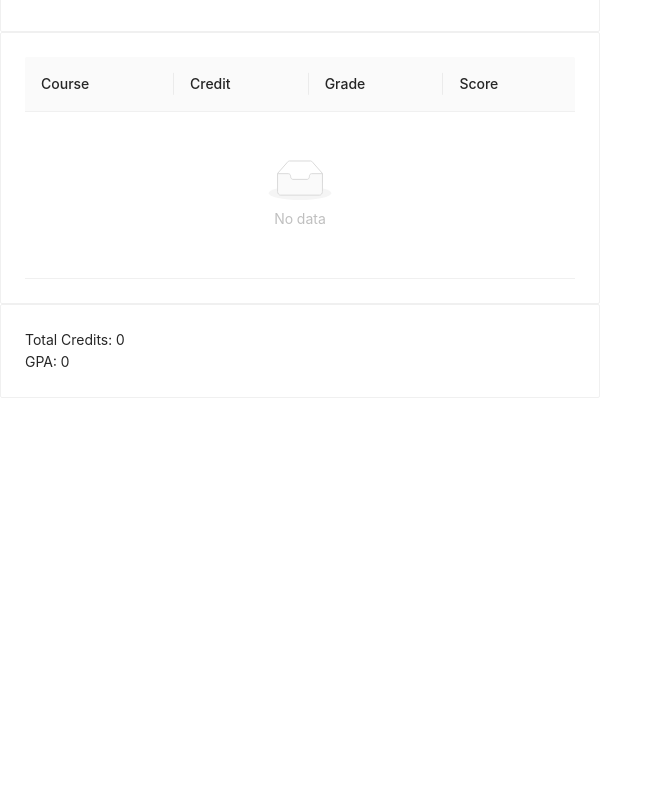
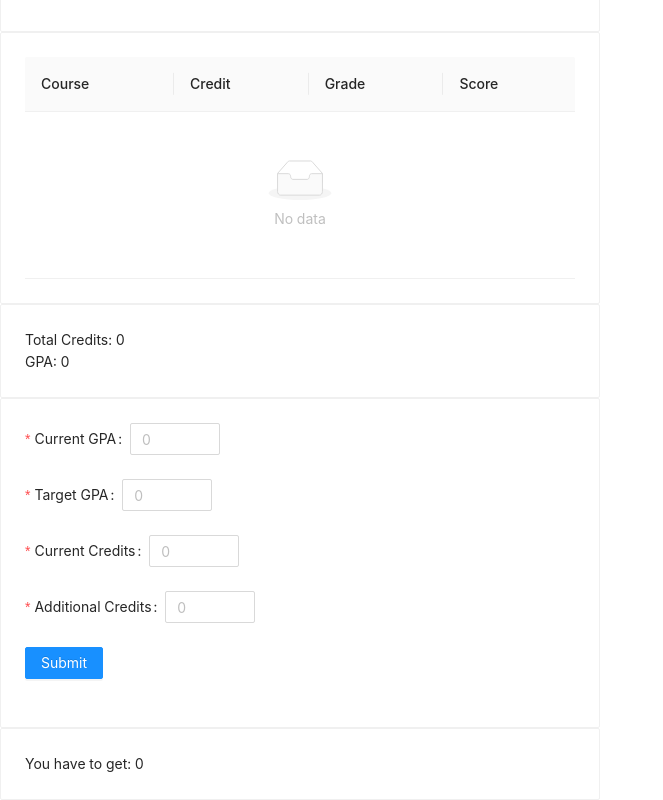
Before and after one commit to Okamon0427/gpa-calculator, a React (Create React App) app: page / in a window 1280 px wide. Shown: the part 379-1179 px from the top of the page, without its empty margins (0-663 px from the left). Before the commit the page ends 800 px from the top, so only its background shows below. Built offline with nearby package versions, Linux system fonts and the light colour scheme.

Commit message:
Added GPA predict form

```diff
--- a/src/App.tsx
+++ b/src/App.tsx
@@ -1,8 +1,9 @@
 import React, { useState } from 'react';
 import { Card, Typography } from 'antd';
-import TermForm from './components/TermForm';
+import GPAForm from './components/GPAForm';
+import GPAPredictForm from './components/GPAPredictForm';
 import TermTable from './components/TermTable';
-import { addScore, calcGPA } from './utils/functions';
+import { addScore, calcGPA, calcAdditionalGPA } from './utils/functions';
 import 'antd/dist/antd.css'
 
 const { Title, Text } = Typography;
@@ -11,8 +12,9 @@ const App: React.FC = () => {
   const [data, setData] = useState<any[]>([]);
   const [credit, setCredit] = useState<number>(0);
   const [GPA, setGPA] = useState<number>(0);
+  const [additionalGPA, setAdditionalGPA] = useState<number>(0);
 
-  const onSubmit = (values: any) => {
+  const onSubmit1 = (values: any) => {
     // add score object in couurses arrays
     const newCourses = addScore(values.course_gpa);
 
@@ -22,20 +24,31 @@ const App: React.FC = () => {
     const { totalCredits, GPA } = calcGPA(newCourses);
     setCredit(totalCredits);
     setGPA(GPA);
-  }
+  };
+
+  const onSubmit2 = (values: any) => {
+    // calculate additional GPA to get target GPA
+    const additionalGPA = calcAdditionalGPA(values);
+
+    setAdditionalGPA(additionalGPA);
+  };
 
   return (
     <>
       <Title level={2}>
         GPA Calculator
       </Title>
-      <TermForm onSubmit={onSubmit} />
+      <GPAForm onSubmit={onSubmit1} />
       <TermTable data={data} />
       <Card style={{ width: 600 }}>
         <Text>Total Credits: {credit}</Text>
         <br />
         <Text>GPA: {GPA}</Text>
       </Card>
+      <GPAPredictForm onSubmit={onSubmit2} />
+      <Card style={{ width: 600 }}>
+        <Text>You have to get: {additionalGPA}</Text>
+      </Card>
     </>
   );
 }
--- a/src/components/TermForm.tsx
+++ b/src/components/GPAForm.tsx
@@ -7,7 +7,7 @@ interface Props {
   onSubmit: (values: any) => void;
 }
 
-const TermForm: React.FC<Props> = ({ onSubmit }: Props) => {
+const GPAForm: React.FC<Props> = ({ onSubmit }: Props) => {
   return (
     <Card style={{ width: 600 }}>
       <Form
@@ -81,4 +81,4 @@ const TermForm: React.FC<Props> = ({ onSubmit }: Props) => {
   );
 };
 
-export default TermForm;
+export default GPAForm;
--- /dev/null
+++ b/src/components/GPAPredictForm.tsx
@@ -0,0 +1,52 @@
+import { Card, Form, InputNumber, Button } from 'antd';
+
+interface Props {
+  onSubmit: (values: any) => void;
+}
+
+const GPAPredictForm: React.FC<Props> = ({ onSubmit }: Props) => {
+  return (
+    <Card style={{ width: 600 }}>
+      <Form
+        name="basic"
+        onFinish={onSubmit}
+      >
+        <Form.Item
+          label="Current GPA"
+          name="currentGPA"
+          rules={[{ required: true, message: 'Required' }]}
+        >
+          <InputNumber placeholder="0" step={0.01} />
+        </Form.Item>
+        <Form.Item
+          label="Target GPA"
+          name="targetGPA"
+          rules={[{ required: true, message: 'Required' }]}
+        >
+          <InputNumber placeholder="0" step={0.01} />
+        </Form.Item>
+        <Form.Item
+          label="Current Credits"
+          name="currentCredits"
+          rules={[{ required: true, message: 'Required' }]}
+        >
+          <InputNumber placeholder="0" step={0.5} />
+        </Form.Item>
+        <Form.Item
+          label="Additional Credits"
+          name="additionalCredits"
+          rules={[{ required: true, message: 'Required' }]}
+        >
+          <InputNumber placeholder="0" step={0.5} />
+        </Form.Item>
+        <Form.Item>
+          <Button type="primary" htmlType="submit">
+            Submit
+          </Button>
+        </Form.Item>
+      </Form>
+    </Card>
+  );
+};
+
+export default GPAPredictForm;
--- a/src/utils/functions.ts
+++ b/src/utils/functions.ts
@@ -6,6 +6,13 @@ interface Courses {
 
 interface newCourses extends Courses {
   score: number
+}
+
+interface GPAInfo {
+  currentGPA: number,
+  targetGPA: number,
+  currentCredits: number,
+  additionalCredits: number
 }
 
 export const addScore = (courses: Courses[]) => {
@@ -49,3 +56,12 @@ export const calcGPA = (newCourses: newCourses[]) => {
 
   return { totalCredits, GPA };
 };
+
+export const calcAdditionalGPA = (GPAInfo: GPAInfo) => {
+  const { currentGPA, targetGPA, currentCredits, additionalCredits } = GPAInfo;
+
+  const additionalGPA
+    = (targetGPA * (currentCredits + additionalCredits) - currentGPA * currentCredits) / additionalCredits;
+
+    return additionalGPA;
+};
```
